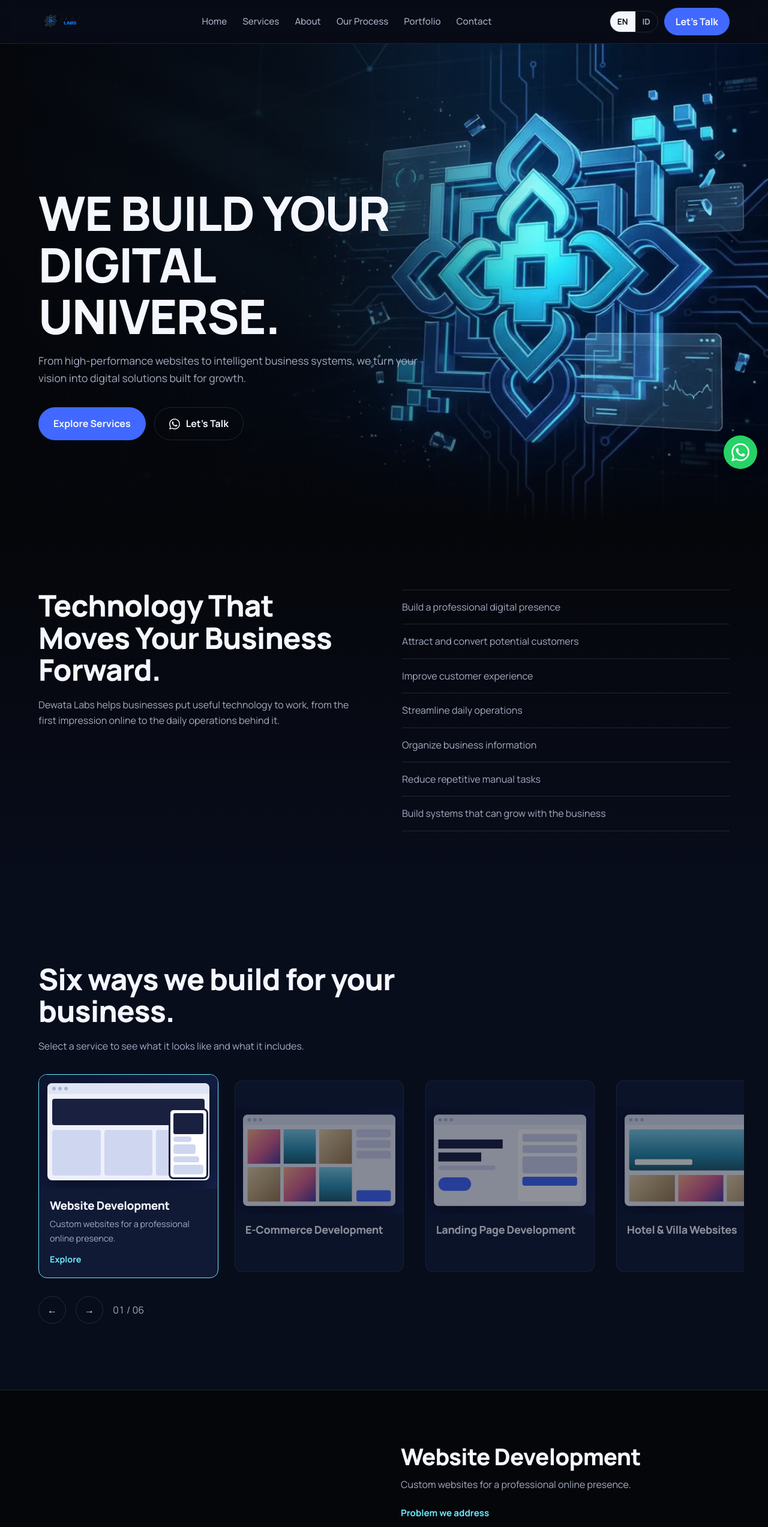
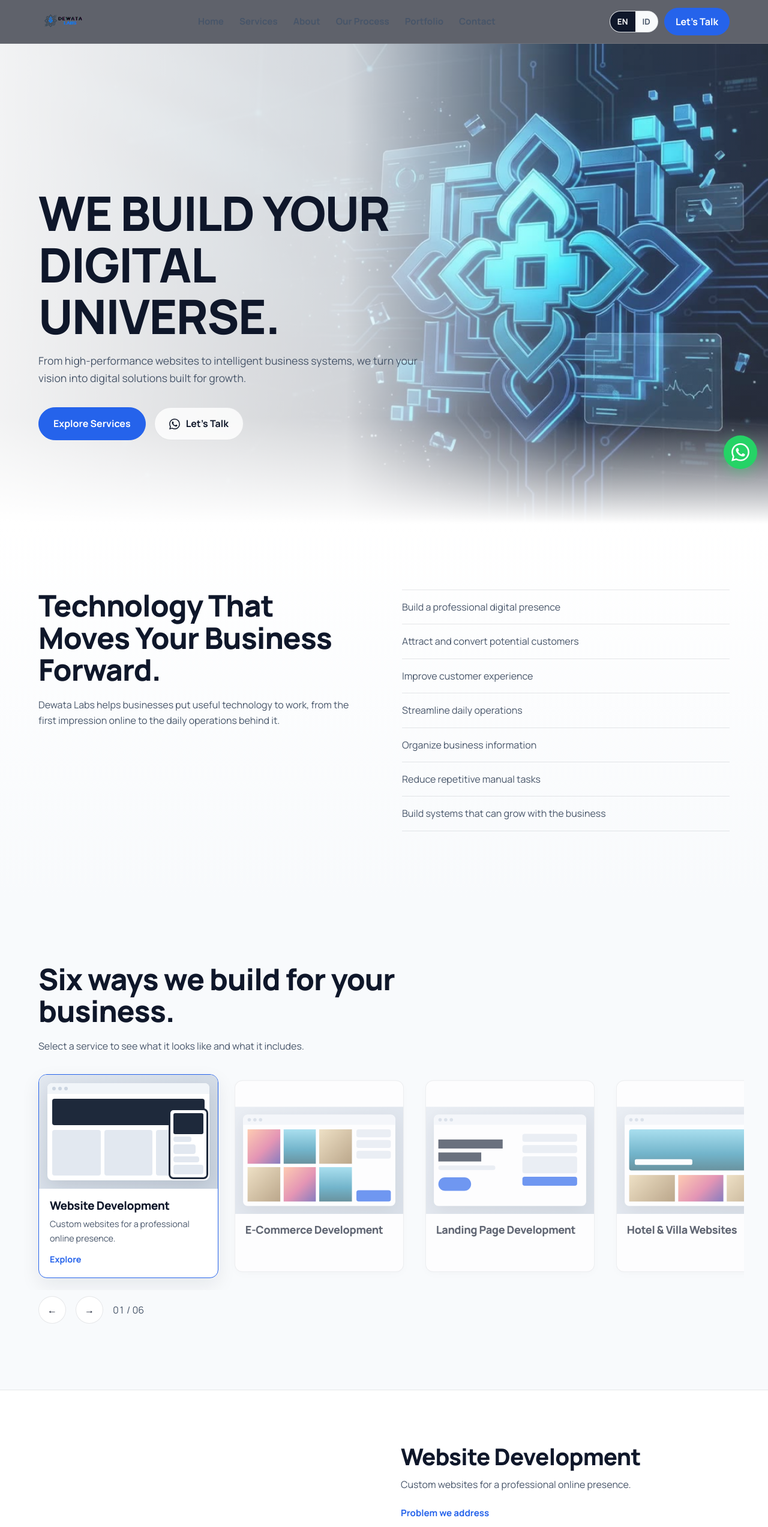
Before and after one commit to ristyawan/dewata_labs, a React (Vite) app: page / in a window 1280 px wide. Shown: the top 2546 px of the page at 60% size. Built offline with nearby package versions, Linux system fonts and the light colour scheme.

Commit message:
Change theme colors in main.css

```diff
--- a/src/styles/main.css
+++ b/src/styles/main.css
@@ -1,66 +1,65 @@
-
-:root{--bg:#05060A;--navy:#080D1C;--cosmic:#101A35;--blue:#4169FF;--vio:#7657FF;--cy:#6CE8FF;--tx:#F5F7FF;--tx2:#A5ADC4;--mu:#8791AA;--ln:rgba(165,173,196,.18);box-sizing:border-box;padding-top:env(safe-area-inset-top,0px);padding-bottom:env(safe-area-inset-bottom,0px)}
+:root{--bg:#FFFFFF;--navy:#F8FAFC;--cosmic:#FFFFFF;--blue:#2563EB;--vio:#6366F1;--cy:#0284C7;--tx:#0F172A;--tx2:#475569;--mu:#64748B;--ln:rgba(15,23,42,.1);box-sizing:border-box;padding-top:env(safe-area-inset-top,0px);padding-bottom:env(safe-area-inset-bottom,0px)}
 *,*::before,*::after{box-sizing:inherit}html{scroll-behavior:smooth;scroll-padding-top:84px}
 body{margin:0;background:var(--bg);color:var(--tx);font:400 16px/1.65 Manrope,system-ui,sans-serif;overflow-x:hidden}
 a{color:inherit}button{font:inherit;color:inherit;cursor:pointer}
 :focus-visible{outline:2px solid var(--cy);outline-offset:3px}
-h1,h2,h3{line-height:1.08;margin:0;font-weight:800;letter-spacing:-.02em}
+h1,h2,h3{line-height:1.08;margin:0;font-weight:800;letter-spacing:-.02em;color:var(--tx)}
 h2{font-size:clamp(1.9rem,4vw,3.1rem);max-width:18ch}p{margin:0}
 .w{max-width:1200px;margin:0 auto;padding:0 24px}.sec{padding:110px 0;scroll-margin-top:84px}
 .lead{color:var(--tx2);max-width:60ch;margin-top:18px}
-.btn{display:inline-flex;align-items:center;gap:10px;padding:13px 24px;border-radius:999px;border:1px solid var(--ln);background:transparent;text-decoration:none;font-weight:700;transition:background .2s,transform .15s,border-color .2s}
-.btn:active{transform:scale(.97)}.btn.p{background:var(--blue);border-color:var(--blue)}.btn.p:hover{background:#5a7dff}.btn:not(.p):hover{border-color:var(--cy)}
+.btn{display:inline-flex;align-items:center;gap:10px;padding:13px 24px;border-radius:999px;border:1px solid var(--ln);background:rgba(255,255,255,.8);color:var(--tx);text-decoration:none;font-weight:700;transition:background .2s,transform .15s,border-color .2s,box-shadow .2s}
+.btn:active{transform:scale(.97)}.btn.p{background:var(--blue);border-color:var(--blue);color:#FFFFFF}.btn.p:hover{background:#1D4ED8;box-shadow:0 6px 20px rgba(37,99,235,.25)}.btn:not(.p):hover{border-color:var(--blue);background:#FFFFFF}
 .wa{width:18px;height:18px;fill:currentColor}
-header{position:fixed;top:0;left:0;right:0;z-index:50;padding-top:env(safe-area-inset-top,0px);transition:background .3s}
-header.s{background:rgba(5,6,10,.88);backdrop-filter:blur(10px);border-bottom:1px solid var(--ln)}
+header{position:fixed;top:0;left:0;right:0;z-index:50;padding-top:env(safe-area-inset-top,0px);background:rgba(255,255,255,.75);backdrop-filter:blur(14px);-webkit-backdrop-filter:blur(14px);border-bottom:1px solid rgba(15,23,42,.06);transition:background .3s,box-shadow .3s,border-color .3s}
+header.s{background:rgba(255,255,255,.92);backdrop-filter:blur(16px);-webkit-backdrop-filter:blur(16px);border-bottom:1px solid var(--ln);box-shadow:0 4px 24px rgba(15,23,42,.06)}
 .hb{display:flex;align-items:center;justify-content:space-between;height:72px;gap:16px}
-.logo{display:block;background:#F4F4F2;border-radius:10px;padding:3px;line-height:0}.logo img{height:46px;width:auto;display:block}
-nav{display:flex;gap:26px;align-items:center}nav a{text-decoration:none;color:var(--tx2);font-weight:500;font-size:.95rem}nav a:hover{color:var(--tx)}
-.lang{display:flex;border:1px solid var(--ln);border-radius:999px;overflow:hidden}.lang button{background:none;border:0;padding:6px 12px;font-weight:700;font-size:.85rem;color:var(--tx2)}.lang button[aria-pressed=true]{background:var(--tx);color:var(--bg)}
-.ham{display:none;background:none;border:1px solid var(--ln);border-radius:10px;width:44px;height:44px}
-.hero{position:relative;min-height:100svh;display:flex;align-items:center;overflow:hidden;background:#06101f}
+.logo{display:inline-flex;align-items:center;background:transparent;border-radius:10px;padding:0;line-height:0}.logo img{height:42px;width:auto;display:block}
+nav{display:flex;gap:26px;align-items:center}nav a{text-decoration:none;color:var(--tx2);font-weight:600;font-size:.95rem}nav a:hover{color:var(--blue)}
+.lang{display:flex;border:1px solid var(--ln);border-radius:999px;overflow:hidden;background:var(--navy)}.lang button{background:none;border:0;padding:6px 12px;font-weight:700;font-size:.85rem;color:var(--tx2)}.lang button[aria-pressed=true]{background:var(--tx);color:var(--bg)}
+.ham{display:none;background:none;border:1px solid var(--ln);border-radius:10px;width:44px;height:44px;color:var(--tx)}
+.hero{position:relative;min-height:100svh;display:flex;align-items:center;overflow:hidden;background:#F1F5F9}
 .hero video,.hero .pf{position:absolute;inset:0;width:100%;height:100%;object-fit:cover;object-position:70% center}
-.hero::after{content:"";position:absolute;inset:0;background:linear-gradient(90deg,rgba(5,6,10,.92) 0%,rgba(5,6,10,.7) 40%,rgba(5,6,10,0) 70%),linear-gradient(0deg,var(--bg),transparent 22%)}
+.hero::after{content:"";position:absolute;inset:0;background:linear-gradient(90deg,rgba(255,255,255,.95) 0%,rgba(255,255,255,.82) 45%,rgba(255,255,255,.15) 75%),linear-gradient(0deg,var(--bg),transparent 22%)}
 .hero .w{position:relative;z-index:2;width:100%;padding-top:100px}
-.hero h1{font-size:clamp(2.4rem,6.2vw,5rem);max-width:11ch;animation:up .9s both}.hero .lead{font-size:1.1rem;animation:up .9s .15s both}.cta{display:flex;gap:14px;flex-wrap:wrap;margin-top:34px;animation:up .9s .3s both}
+.hero h1{font-size:clamp(2.4rem,6.2vw,5rem);max-width:11ch;animation:up .9s both;color:var(--tx)}.hero .lead{font-size:1.1rem;animation:up .9s .15s both;color:var(--tx2)}.cta{display:flex;gap:14px;flex-wrap:wrap;margin-top:34px;animation:up .9s .3s both}
 @keyframes up{from{opacity:0;transform:translateY(22px)}}
 .val{background:linear-gradient(180deg,var(--bg),var(--navy))}
 .vg{display:grid;grid-template-columns:1fr 1fr;gap:60px;align-items:start}.vl{list-style:none;padding:0;margin:0;border-top:1px solid var(--ln)}.vl li{padding:15px 0;border-bottom:1px solid var(--ln);color:var(--tx2)}
 .sv{background:var(--navy)}.car{display:flex;gap:18px;overflow-x:auto;scroll-snap-type:x mandatory;padding:34px 24px 20px;margin:0 -24px;scrollbar-width:none}.car::-webkit-scrollbar{display:none}
-.card{flex:0 0 min(300px,78vw);scroll-snap-align:center;background:var(--cosmic);border:1px solid var(--ln);border-radius:14px;padding:0;text-align:left;overflow:hidden;opacity:.55;transform:scale(.94);transition:transform .35s,opacity .35s,border-color .3s}
-.card.on{opacity:1;transform:scale(1);border-color:var(--cy)}
-.card .mk{height:190px}.card .ct{padding:18px}.card h3{font-size:1.2rem}.card p{color:var(--tx2);font-size:.9rem;margin-top:8px;display:none}.card.on p,.card.on .ex{display:block}.ex{display:none;margin-top:12px;color:var(--cy);font-weight:700;font-size:.9rem}
-.ctl{display:flex;align-items:center;gap:16px;margin-top:10px}.ctl button{width:46px;height:46px;border-radius:50%;border:1px solid var(--ln);background:none}.ctl button:hover{border-color:var(--cy)}.ctl span{color:var(--tx2);font-variant-numeric:tabular-nums}
-.ov{position:fixed;inset:0;z-index:80;background:rgba(5,6,10,.82);display:none;align-items:center;justify-content:center;padding:20px}.ov.o{display:flex}
-.pn{width:min(1100px,100%);max-height:calc(100svh - 40px);overflow:auto;background:var(--cosmic);border:1px solid var(--ln);border-radius:18px;display:grid;grid-template-columns:1.3fr 1fr;animation:pop .35s both}
+.card{flex:0 0 min(300px,78vw);scroll-snap-align:center;background:var(--cosmic);border:1px solid var(--ln);border-radius:14px;padding:0;text-align:left;overflow:hidden;opacity:.65;transform:scale(.94);transition:transform .35s,opacity .35s,border-color .3s,box-shadow .3s;box-shadow:0 4px 16px rgba(15,23,42,.04)}
+.card.on{opacity:1;transform:scale(1);border-color:var(--blue);box-shadow:0 12px 32px rgba(15,23,42,.08)}
+.card .mk{height:190px}.card .ct{padding:18px}.card h3{font-size:1.2rem;color:var(--tx)}.card p{color:var(--tx2);font-size:.9rem;margin-top:8px;display:none}.card.on p,.card.on .ex{display:block}.ex{display:none;margin-top:12px;color:var(--blue);font-weight:700;font-size:.9rem}
+.ctl{display:flex;align-items:center;gap:16px;margin-top:10px}.ctl button{width:46px;height:46px;border-radius:50%;border:1px solid var(--ln);background:#FFFFFF;color:var(--tx)}.ctl button:hover{border-color:var(--blue);color:var(--blue)}.ctl span{color:var(--tx2);font-variant-numeric:tabular-nums}
+.ov{position:fixed;inset:0;z-index:80;background:rgba(15,23,42,.5);backdrop-filter:blur(4px);display:none;align-items:center;justify-content:center;padding:20px}.ov.o{display:flex}
+.pn{width:min(1100px,100%);max-height:calc(100svh - 40px);overflow:auto;background:var(--cosmic);border:1px solid var(--ln);border-radius:18px;display:grid;grid-template-columns:1.3fr 1fr;animation:pop .35s both;box-shadow:0 24px 60px rgba(15,23,42,.18)}
 @keyframes pop{from{opacity:0;transform:scale(.94)}}
 .pn .mk{min-height:380px}.pb{padding:36px;display:flex;flex-direction:column;gap:16px;position:relative}.pb h3{font-size:2rem;padding-right:40px}.pb p{color:var(--tx2)}
-.x{position:absolute;top:14px;right:14px;width:42px;height:42px;border-radius:50%;border:1px solid var(--ln);background:var(--navy)}
+.x{position:absolute;top:14px;right:14px;width:42px;height:42px;border-radius:50%;border:1px solid var(--ln);background:var(--navy);color:var(--tx)}
 .pb .ra{margin-top:auto;display:flex;justify-content:flex-end;gap:10px;flex-wrap:wrap}
 .det{border-top:1px solid var(--ln);padding:90px 0;scroll-margin-top:84px}.det:nth-of-type(odd){background:var(--bg)}.det:nth-of-type(even){background:var(--navy)}
 .dg{display:grid;grid-template-columns:1fr 1fr;gap:56px;align-items:center}.det:nth-of-type(even) .dg .mk{order:2}
 .det .mk{aspect-ratio:16/11;border-radius:14px;border:1px solid var(--ln)}
-.det h3{font-size:clamp(1.7rem,3vw,2.4rem)}.det h4{margin:22px 0 6px;font-size:.95rem;color:var(--cy)}.det p,.det li{color:var(--tx2)}.det ul{margin:0;padding-left:18px}
-.about{background:radial-gradient(900px 400px at 85% 0,rgba(118,87,255,.22),transparent),var(--bg)}
-.pr{display:grid;grid-template-columns:repeat(4,1fr);gap:0;margin-top:50px;border-top:1px solid var(--ln)}.pr div{padding:26px 22px 0 0;position:relative}.pr b{font-size:2.4rem;color:var(--cy);display:block;line-height:1}.pr h3{font-size:1.2rem;margin:12px 0 8px}.pr p{color:var(--tx2);font-size:.95rem}
-.pf6{display:grid;grid-template-columns:repeat(3,1fr);gap:22px;margin-top:44px}.pi{background:none;border:0;padding:0;text-align:left}.pi .mk{aspect-ratio:4/3;border-radius:12px;border:1px solid var(--ln);overflow:hidden;filter:hue-rotate(var(--h,0deg));transition:transform .3s}.pi:hover .mk{transform:translateY(-4px)}.pi h3{font-size:1.1rem;margin-top:14px}.pi span{color:var(--mu);font-size:.85rem}
+.det h3{font-size:clamp(1.7rem,3vw,2.4rem)}.det h4{margin:22px 0 6px;font-size:.95rem;color:var(--blue)}.det p,.det li{color:var(--tx2)}.det ul{margin:0;padding-left:18px}
+.about{background:radial-gradient(900px 400px at 85% 0,rgba(37,99,235,.07),transparent),var(--bg)}
+.pr{display:grid;grid-template-columns:repeat(4,1fr);gap:0;margin-top:50px;border-top:1px solid var(--ln)}.pr div{padding:26px 22px 0 0;position:relative}.pr b{font-size:2.4rem;color:var(--blue);display:block;line-height:1}.pr h3{font-size:1.2rem;margin:12px 0 8px}.pr p{color:var(--tx2);font-size:.95rem}
+.pf6{display:grid;grid-template-columns:repeat(3,1fr);gap:22px;margin-top:44px}.pi{background:none;border:0;padding:0;text-align:left}.pi .mk{aspect-ratio:4/3;border-radius:12px;border:1px solid var(--ln);overflow:hidden;filter:hue-rotate(var(--h,0deg));transition:transform .3s,box-shadow .3s}.pi:hover .mk{transform:translateY(-4px);box-shadow:0 12px 28px rgba(15,23,42,.1)}.pi h3{font-size:1.1rem;margin-top:14px;color:var(--tx)}.pi span{color:var(--mu);font-size:.85rem}
 .why{background:var(--navy)}.wg{display:grid;grid-template-columns:1fr 1fr;gap:20px 60px;margin-top:40px}.wg div{padding:18px 0;border-top:1px solid var(--ln)}.wg h3{font-size:1.1rem}.wg p{color:var(--tx2);font-size:.95rem;margin-top:4px}
-.ctc{background:radial-gradient(800px 420px at 20% 100%,rgba(65,105,255,.25),transparent),var(--bg)}
-form{display:grid;grid-template-columns:1fr 1fr;gap:16px;margin-top:36px}form .f{display:flex;flex-direction:column;gap:6px}form .full{grid-column:1/-1}label{font-size:.9rem;font-weight:700}
-input,select,textarea{background:var(--navy);border:1px solid var(--ln);border-radius:10px;color:var(--tx);padding:12px 14px;font:inherit;width:100%}textarea{min-height:120px;resize:vertical}
-[aria-invalid=true]{border-color:#ff7a7a}.er{color:#ff9a9a;font-size:.82rem;min-height:1em}#st{color:var(--tx2)}
-footer{border-top:1px solid var(--ln);padding:40px 0;color:var(--mu);font-size:.9rem}footer .w{display:flex;justify-content:space-between;align-items:center;gap:20px;flex-wrap:wrap}
-.fab{position:fixed;right:18px;bottom:calc(18px + env(safe-area-inset-bottom,0px));z-index:60;width:56px;height:56px;border-radius:50%;background:#25D366;color:#fff;display:grid;place-items:center;box-shadow:0 6px 20px rgba(0,0,0,.4)}.fab svg{width:30px;height:30px;fill:#fff}
+.ctc{background:radial-gradient(800px 420px at 20% 100%,rgba(37,99,235,.08),transparent),var(--bg)}
+form{display:grid;grid-template-columns:1fr 1fr;gap:16px;margin-top:36px}form .f{display:flex;flex-direction:column;gap:6px}form .full{grid-column:1/-1}label{font-size:.9rem;font-weight:700;color:var(--tx)}
+input,select,textarea{background:#FFFFFF;border:1px solid rgba(15,23,42,.16);border-radius:10px;color:var(--tx);padding:12px 14px;font:inherit;width:100%}input:focus,select:focus,textarea:focus{border-color:var(--blue);outline:none}textarea{min-height:120px;resize:vertical}
+[aria-invalid=true]{border-color:#EF4444}.er{color:#DC2626;font-size:.82rem;min-height:1em}#st{color:var(--tx2)}
+footer{border-top:1px solid var(--ln);padding:40px 0;color:var(--mu);font-size:.9rem;background:var(--navy)}footer .w{display:flex;justify-content:space-between;align-items:center;gap:20px;flex-wrap:wrap}
+.fab{position:fixed;right:18px;bottom:calc(18px + env(safe-area-inset-bottom,0px));z-index:60;width:56px;height:56px;border-radius:50%;background:#25D366;color:#fff;display:grid;place-items:center;box-shadow:0 6px 20px rgba(37,211,102,.35)}.fab svg{width:30px;height:30px;fill:#fff}
 /* mockups */
-.mk{background:linear-gradient(135deg,#0c1632,#162350);position:relative;overflow:hidden;padding:14px}
-.br{background:#eef1fb;border-radius:8px;height:100%;display:flex;flex-direction:column;overflow:hidden;color:#1a2140;box-shadow:0 14px 40px rgba(0,0,0,.5)}
-.bb{height:18px;background:#dfe4f5;display:flex;gap:4px;align-items:center;padding:0 8px;flex:none}.bb i{width:6px;height:6px;border-radius:50%;background:#aab3d4}
+.mk{background:linear-gradient(135deg,#E2E8F0,#CBD5E1);position:relative;overflow:hidden;padding:14px}
+.br{background:#FFFFFF;border-radius:8px;height:100%;display:flex;flex-direction:column;overflow:hidden;color:#1a2140;box-shadow:0 10px 30px rgba(15,23,42,.12)}
+.bb{height:18px;background:#F1F5F9;display:flex;gap:4px;align-items:center;padding:0 8px;flex:none}.bb i{width:6px;height:6px;border-radius:50%;background:#CBD5E1}
 .bd{flex:1;display:flex;gap:8px;padding:8px;min-height:0}.bd>*{min-width:0}
-.g{display:grid;gap:6px;flex:1}.b{background:#cfd6f0;border-radius:4px}.bl{background:var(--blue)}.dk{background:#1a2140}.ph{background:linear-gradient(135deg,#ffb38a,#d9608f 55%,#4b3a9e)}.ph2{background:linear-gradient(180deg,#7fd1e8,#2a8fb0 60%,#1d5c6e)}.ph3{background:linear-gradient(135deg,#e8d3a8,#9a7b4f)}
-.phone{width:22%;background:#fff;border-radius:8px;border:3px solid #1a2140;display:flex;flex-direction:column;gap:4px;padding:5px;flex:none}
+.g{display:grid;gap:6px;flex:1}.b{background:#E2E8F0;border-radius:4px}.bl{background:var(--blue)}.dk{background:#1E293B}.ph{background:linear-gradient(135deg,#ffb38a,#d9608f 55%,#4b3a9e)}.ph2{background:linear-gradient(180deg,#7fd1e8,#2a8fb0 60%,#1d5c6e)}.ph3{background:linear-gradient(135deg,#e8d3a8,#9a7b4f)}
+.phone{width:22%;background:#fff;border-radius:8px;border:3px solid #1E293B;display:flex;flex-direction:column;gap:4px;padding:5px;flex:none}
 @media(max-width:900px){nav{display:none}.ham{display:block}.vg,.dg,.wg{grid-template-columns:1fr}.pn{grid-template-columns:1fr}.pn .mk{min-height:240px}.pr{grid-template-columns:1fr 1fr}.pf6{grid-template-columns:1fr 1fr}.det:nth-of-type(even) .dg .mk{order:0}.sec{padding:80px 0}.det{padding:64px 0}form{grid-template-columns:1fr}
-nav.o{display:flex;position:fixed;top:72px;left:0;right:0;background:rgba(5,6,10,.97);flex-direction:column;align-items:stretch;gap:0;padding:8px 24px 20px;border-bottom:1px solid var(--ln)}nav.o a{padding:15px 0;border-bottom:1px solid var(--ln);font-size:1.05rem}.hero::after{background:linear-gradient(0deg,rgba(5,6,10,.95) 5%,rgba(5,6,10,.35) 60%,rgba(5,6,10,.6))}.hero{align-items:flex-end;padding-bottom:50px}.hero video,.hero .pf{object-position:68% 30%}}
+nav.o{display:flex;position:fixed;top:72px;left:0;right:0;background:rgba(255,255,255,.98);flex-direction:column;align-items:stretch;gap:0;padding:8px 24px 20px;border-bottom:1px solid var(--ln);box-shadow:0 10px 25px rgba(15,23,42,.08)}nav.o a{padding:15px 0;border-bottom:1px solid var(--ln);font-size:1.05rem}.hero::after{background:linear-gradient(0deg,rgba(255,255,255,.96) 10%,rgba(255,255,255,.65) 60%,rgba(255,255,255,.8))}.hero{align-items:flex-end;padding-bottom:50px}.hero video,.hero .pf{object-position:68% 30%}}
 @media(max-width:560px){.pf6,.pr{grid-template-columns:1fr}.logo img{height:38px}.lang button{padding:6px 9px}}
 @media(prefers-reduced-motion:reduce){*{animation:none!important;transition:none!important;scroll-behavior:auto!important}}
 
-.sp{padding-top:72px}.back{display:inline-block;margin:36px 0 0;color:var(--cy);text-decoration:none;font-weight:700}
+.sp{padding-top:72px}.back{display:inline-block;margin:36px 0 0;color:var(--blue);text-decoration:none;font-weight:700}
```
